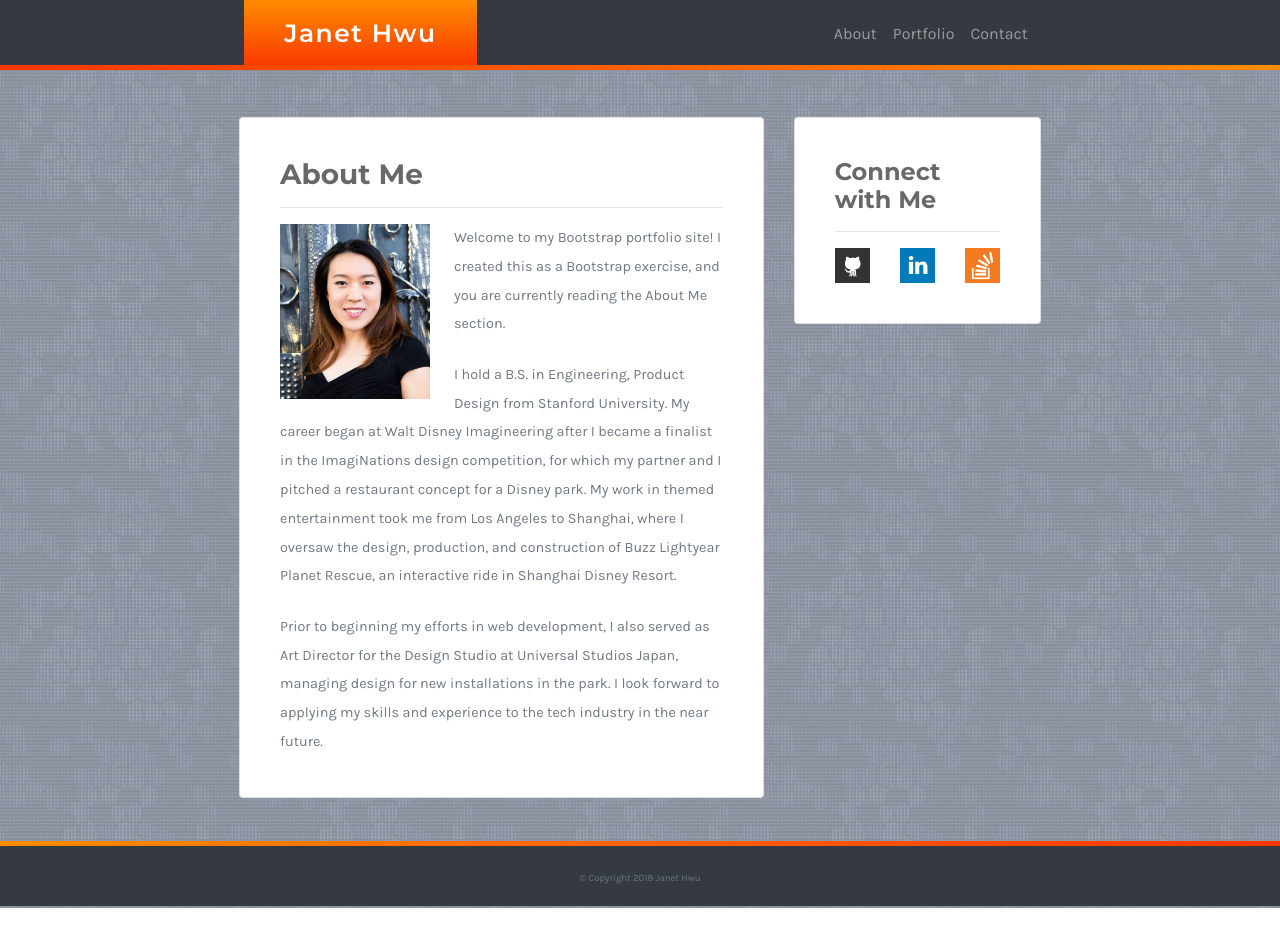
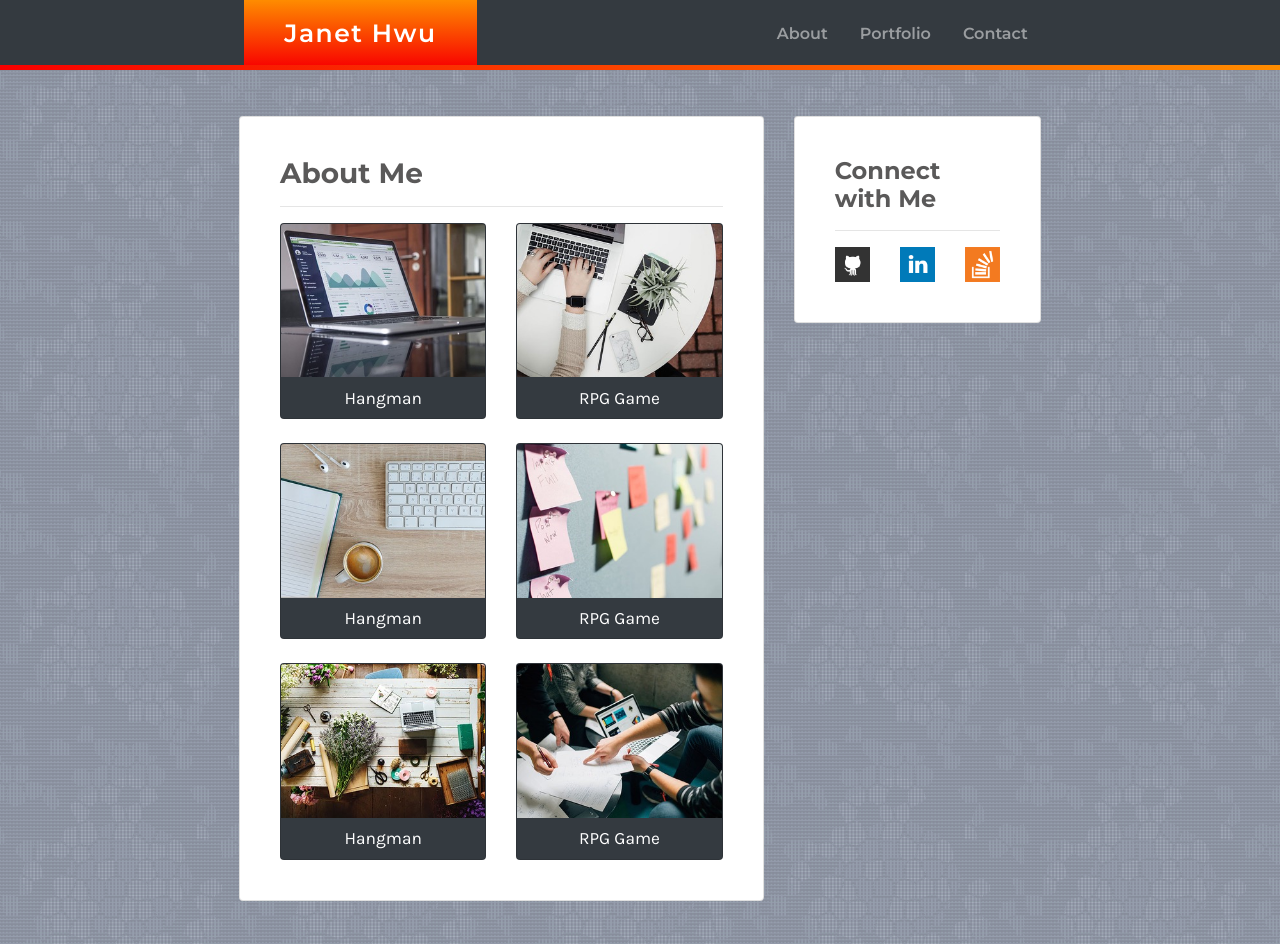
Before and after one commit to jkhwu/Bootstrap-Portfolio, a plain HTML site: page portfolio.html in a window 1280 px wide. Shown: the top 944 px of the page. Before the commit the page ends 908 px from the top, so only its background shows below. Drawn offline with nearby package versions, Linux system fonts and the light colour scheme.

Commit message:
rough finish

```diff
--- a/assets/css/myStyle.css
+++ b/assets/css/myStyle.css
@@ -38,11 +38,17 @@ body {
     letter-spacing: 0.06em;
     display: inline-block;
     padding: 15px 40px;
-    background: linear-gradient(to top, #f83600, #fe8c00);
+    background: linear-gradient(to top, #f80000, #fe8c00);
 }
 
 .navbar {
     padding: 0 0.5rem;
+    font-family: 'Montserrat', sans-serif;
+    font-weight: 600;
+}
+
+#nav-link:hover {
+    color: #fe8c00;
 }
 
 body::before {
@@ -50,7 +56,7 @@ body::before {
     display: block;
     width: 100%;
     height: 5px;
-    background: linear-gradient(to right, #f83600, #fe8c00);
+    background: linear-gradient(to right, #f80000, #fe8c00);
     position: absolute;
     top: 65px;
     z-index: 1;
@@ -69,7 +75,7 @@ body::after {
     display: block;
     width: 100%;
     height: 5px;
-    background: linear-gradient(to right, #fe8c00, #f83600);
+    background: linear-gradient(to right, #fe8c00, #f80000);
     position: absolute;
     bottom: 60px;
     z-index: 1;
@@ -79,7 +85,7 @@ h2,
 h3,
 h4 {
     font-family: 'Montserrat', sans-serif;
-    color: #696868;
+    color: #5a5959;
 }
 
 .card {
@@ -89,6 +95,15 @@ h4 {
 .footer span {
     font-size: 0.6em;
     color: #c0cad1;
+}
+
+.connect {
+    min-width: 30px;
+}
+
+.connect:hover {
+    box-shadow: 0 1px 5px #6f7984;
+    transition: 0.1s;
 }
 
 
@@ -108,3 +123,65 @@ p {
 
 
 /* --------------------------- PORTFOLIO PAGE  --------------------------- */
+
+.project-card {
+    padding: 0;
+    max-width: 18rem;
+}
+
+.project-card-body {
+    padding: 0.2rem 1rem;
+    font-family: 'Karla', sans-serif;
+    font-size: 1.2em;
+}
+
+a:hover {
+    text-decoration: none;
+}
+
+.project-card:hover {
+    box-shadow: 0 2px 8px #6f7984;
+    transition: 0.1s;
+    background: linear-gradient(to right, #f80000, #fe8c00);
+}
+
+.project-card-body:active {
+    background: #9b0000;
+}
+
+
+/* --------------------------- CONTACT PAGE  --------------------------- */
+
+.form-control:focus {
+    outline: none;
+    border: 1px solid #f80000;
+    box-shadow: 0 0 3px #f80000;
+    transition: 0.1s;
+}
+
+#submit {
+    font-family: 'Montserrat', sans-serif;
+    font-weight: 600;
+    font-size: 100%;
+    color: white;
+    padding: 10px 25px;
+    border: none;
+    border-radius: 50px;
+}
+
+#submit:hover {
+    background: linear-gradient(to top, #f80000, #fe8c00);
+    transition: 0.1s;
+    border: none
+}
+
+#submit:active {
+    background: linear-gradient(to top, #fe8c00, #f80000);
+    transition: 0.1s;
+    border: none;
+    box-shadow: none;
+}
+
+#submit:focus {
+    box-shadow: none;
+}
--- a/portfolio.html
+++ b/portfolio.html
@@ -19,26 +19,26 @@
 
 <body>
     <!-- Navbar -->
-    <nav class="navbar navbar-expand-sm navbar-dark bg-dark border-bottom">
+    <nav class="navbar navbar-expand-sm navbar-dark bg-dark">
         <div class="container">
             <a id="nameblock" class="navbar-brand mb-0" href="index.html">
-                Janet Hwu
-            </a>
+                    Janet Hwu
+                </a>
             <button class="navbar-toggler" type="button" data-toggle="collapse" data-target="#navbarSupportedContent" aria-controls="navbarSupportedContent" aria-expanded="false" aria-label="Toggle navigation">
-                      <span class="navbar-toggler-icon"></span>
-                </button>
+                          <span class="navbar-toggler-icon"></span>
+                    </button>
 
             <div class="collapse navbar-collapse" id="navbarSupportedContent">
                 <ul class="navbar-nav ml-auto">
-                    <li class="nav-item">
-                        <a class="nav-link" href="index.html">About</a>
+                    <li class="nav-item mr-3">
+                        <a id="nav-link" class="nav-link" href="index.html">About</a>
                     </li>
-                    <li class="nav-item">
-                        <a class="nav-link" href="portfolio.html">Portfolio</a>
+                    <li class="nav-item mr-3">
+                        <a id="nav-link" class="nav-link" href="portfolio.html">Portfolio</a>
                     </li>
                     </li>
                     <li class="nav-item">
-                        <a class="nav-link" href="contact.html">Contact</a>
+                        <a id="nav-link" class="nav-link" href="contact.html">Contact</a>
                     </li>
                 </ul>
             </div>
@@ -53,17 +53,60 @@
                     <div class="card-body">
                         <h3 class="card-title font-weight-bold">About Me</h3>
                         <hr>
-                        <img id="biophoto" class="img-fluid mr-4 mb-1" src="assets/images/profile-pic.jpg" alt="profile photo">
-                        <p class="card-text">
-                            Welcome to my Bootstrap portfolio site! I created this as a Bootstrap exercise, and you are currently reading the About Me section.</p>
-                        <p class="card-text">
-                            I hold a B.S. in Engineering, Product Design from Stanford University. My career began at Walt Disney Imagineering after I became a finalist in the ImagiNations design competition, for which my partner and I pitched a restaurant concept for a Disney park.
-                            My work in themed entertainment took me from Los Angeles to Shanghai, where I oversaw the design, production, and construction of Buzz Lightyear Planet Rescue, an interactive ride in Shanghai Disney Resort.
-                        </p>
-                        <p class="card-text">
-                            Prior to beginning my efforts in web development, I also served as Art Director for the Design Studio at Universal Studios Japan, managing design for new installations in the park. I look forward to applying my skills and experience to the tech industry
-                            in the near future.
-                        </p>
+                        <div class="card-deck mb-4">
+                            <div class="card text-white bg-dark project-card">
+                                <a href="#" class="text-white">
+                                    <img class="card-img-top" src="assets/images/carlos-muza-84523.jpg" alt="project1">
+                                    <div class="card-body project-card-body">
+                                        <p class="card-text text-center">Hangman</p>
+                                    </div>
+                                </a>
+                            </div>
+                            <div class="card text-white bg-dark project-card" style="width: 18rem;">
+                                <a href="#" class="text-white">
+                                    <img class="card-img-top" src="assets/images/corinne-kutz-211251.jpg" alt="project2">
+                                    <div class="card-body project-card-body">
+                                        <p class="card-text text-center">RPG Game</p>
+                                    </div>
+                                </a>
+                            </div>
+                        </div>
+                        <div class="card-deck mb-4">
+                            <div class="card text-white bg-dark project-card">
+                                <a href="#" class="text-white">
+                                    <img class="card-img-top" src="assets/images/lukas-blazek-320606.jpg" alt="project1">
+                                    <div class="card-body project-card-body">
+                                        <p class="card-text text-center">Hangman</p>
+                                    </div>
+                                </a>
+                            </div>
+                            <div class="card text-white bg-dark project-card" style="width: 18rem;">
+                                <a href="#" class="text-white">
+                                    <img class="card-img-top" src="assets/images/patrick-perkins-350622.jpg" alt="project2">
+                                    <div class="card-body project-card-body">
+                                        <p class="card-text text-center">RPG Game</p>
+                                    </div>
+                                </a>
+                            </div>
+                        </div>
+                        <div class="card-deck">
+                            <div class="card text-white bg-dark project-card">
+                                <a href="#" class="text-white">
+                                    <img class="card-img-top" src="assets/images/rawpixel-com-247360.jpg" alt="project1">
+                                    <div class="card-body project-card-body">
+                                        <p class="card-text text-center">Hangman</p>
+                                    </div>
+                                </a>
+                            </div>
+                            <div class="card text-white bg-dark project-card" style="width: 18rem;">
+                                <a href="#" class="text-white">
+                                    <img class="card-img-top" src="assets/images/stefan-stefancik-257625.jpg" alt="project2">
+                                    <div class="card-body project-card-body">
+                                        <p class="card-text text-center">RPG Game</p>
+                                    </div>
+                                </a>
+                            </div>
+                        </div>
                     </div>
                 </div>
             </section>
```
Also changed, not shown: contact.html (+6 -6 lines), index.html (+10 -10 lines).
